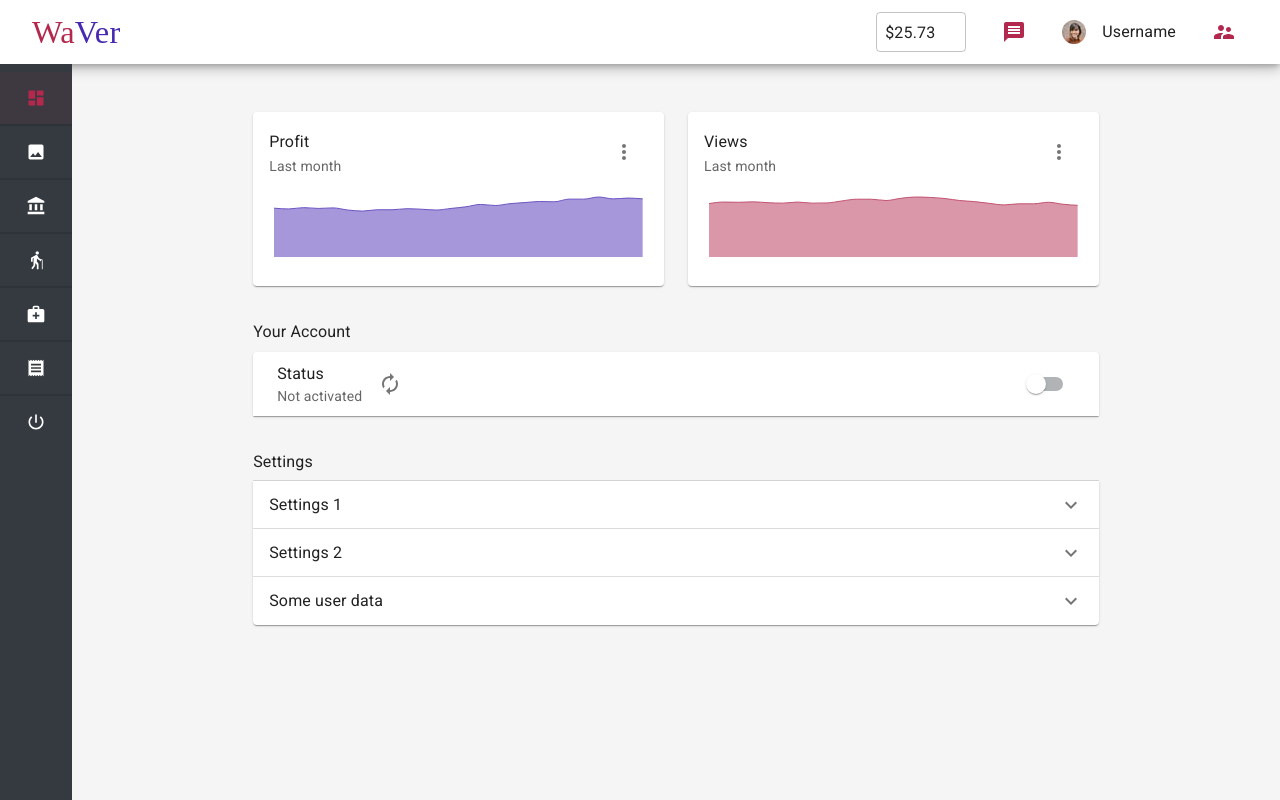
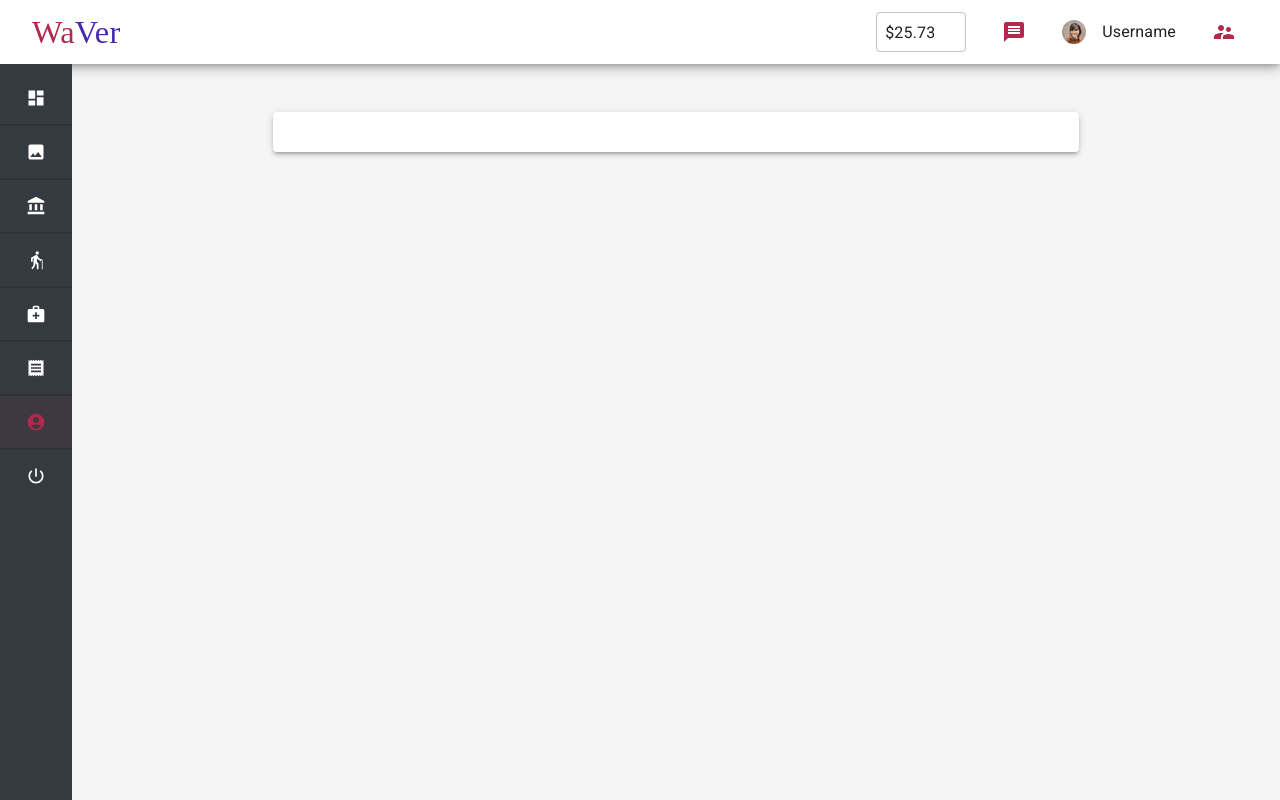
Before and after one commit to seetvn/home-care-saas, a React (Create React App) app: page /c/profile in a window 1280 px wide. Built offline with nearby package versions, Linux system fonts and the light colour scheme; a web font is replaced by a local one.

Commit message:
Added Profile Page

```diff
--- a/src/logged_in/components/Main.js
+++ b/src/logged_in/components/Main.js
@@ -247,6 +247,15 @@ function Main(props) {
     setSelectedTab,
   ]);
 
+  const selectProfile= useCallback(() => {
+    smoothScrollTop();
+    document.title = "WaVer - Profile";
+    setSelectedTab("Profile");
+
+  }, [
+    setSelectedTab,
+  ]);
+
   const selectInvoices= useCallback(() => {
     smoothScrollTop();
     document.title = "WaVer - Invoices";
@@ -255,6 +264,8 @@ function Main(props) {
   }, [
     setSelectedTab,
   ]);
+
+
 
   const selectDashboard = useCallback(() => {
     smoothScrollTop();
@@ -379,6 +390,7 @@ function Main(props) {
           selectCarers={selectCarers}
           selectPatients={selectPatients}
           selectInvoices={selectInvoices}
+          selectProfile = {selectProfile}
           selectPosts={selectPosts}
           selectSubscription={selectSubscription}
           openAddBalanceDialog={openAddBalanceDialog}
--- a/src/logged_in/components/Routing.js
+++ b/src/logged_in/components/Routing.js
@@ -9,6 +9,7 @@ import Carers from "./carers/Carers";
 import NewCarerPage from "./carers/NewCarers";
 import Patients from "./patients/Patients";
 import Invoices from "./invoices/Invoices";
+import Profile from "./profile/Profile";
 import PropsRoute from "../../shared/components/PropsRoute";
 import useLocationBlocker from "../../shared/functions/useLocationBlocker";
 
@@ -68,6 +69,7 @@ function Routing(props) {
     selectCarers,
     selectPatients,
     selectInvoices,
+    selectProfile,
     selectPosts,
     selectSubscription,
     openAddBalanceDialog,
@@ -116,6 +118,11 @@ function Routing(props) {
           selectInvoices={selectInvoices}
         />
         <PropsRoute
+          path="/c/profile"
+          component={Profile}
+          selectProfile={selectProfile}
+        />
+        <PropsRoute
           path=""
           component={Dashboard}
           toggleAccountActivation={toggleAccountActivation}
@@ -153,6 +160,7 @@ Routing.propTypes = {
   selectCarers: PropTypes.func.isRequired,
   selectPatients: PropTypes.func.isRequired,
   selectInvoices: PropTypes.func.isRequired,
+  selectProfile: PropTypes.func.isRequired,
   selectPosts: PropTypes.func.isRequired,
   selectSubscription: PropTypes.func.isRequired,
   openAddBalanceDialog: PropTypes.func.isRequired,
--- a/src/logged_in/components/navigation/NavBar.js
+++ b/src/logged_in/components/navigation/NavBar.js
@@ -23,6 +23,7 @@ import ImageIcon from "@mui/icons-material/Image";
 import AccountBalanceIcon from "@mui/icons-material/AccountBalance";
 import ElderlyIcon from '@mui/icons-material/Elderly';
 import MedicalServicesIcon from '@mui/icons-material/MedicalServices';
+import AccountCircleIcon from '@mui/icons-material/AccountCircle';
 import ReceiptIcon from '@mui/icons-material/Receipt';
 import PowerSettingsNewIcon from "@mui/icons-material/PowerSettingsNew";
 import MenuIcon from "@mui/icons-material/Menu";
@@ -255,6 +256,23 @@ function NavBar(props) {
       },
     },
     {
+      // New icon added here
+      link: "/c/profile",
+      name: "Profile",
+      onClick: closeMobileDrawer,
+      icon: {
+        desktop: (
+          <AccountCircleIcon
+            className={
+              selectedTab === "Profile" ? classes.textPrimary : "text-white"
+            }
+            fontSize="small"
+          />
+        ),
+        mobile: <AccountCircleIcon className="text-white" />,
+      },
+    },
+    {
       link: "/",
       name: "Logout",
       icon: {
--- /dev/null
+++ b/src/logged_in/components/profile/Profile.js
@@ -0,0 +1,24 @@
+import React, { useEffect } from "react";
+import PropTypes from "prop-types";
+import { Paper, Typography, Avatar, Grid } from "@mui/material";
+
+function Profile(props) {
+    const {
+        selectProfile,
+        } = props;
+
+        useEffect(selectProfile, [selectProfile]);
+
+    return (
+        <Paper elevation={3} style={{ padding: 20, margin: 20 }}>
+        {/* Additional profile information can be added here */}
+        </Paper>
+    );
+}
+
+Profile.propTypes = {
+    selectPatients: PropTypes.func.isRequired,
+    // Add more prop types as needed for additional profile information
+};
+
+export default Profile;
```
Also changed, not shown: 1 other file (tests, documents, lock files or other folders).
